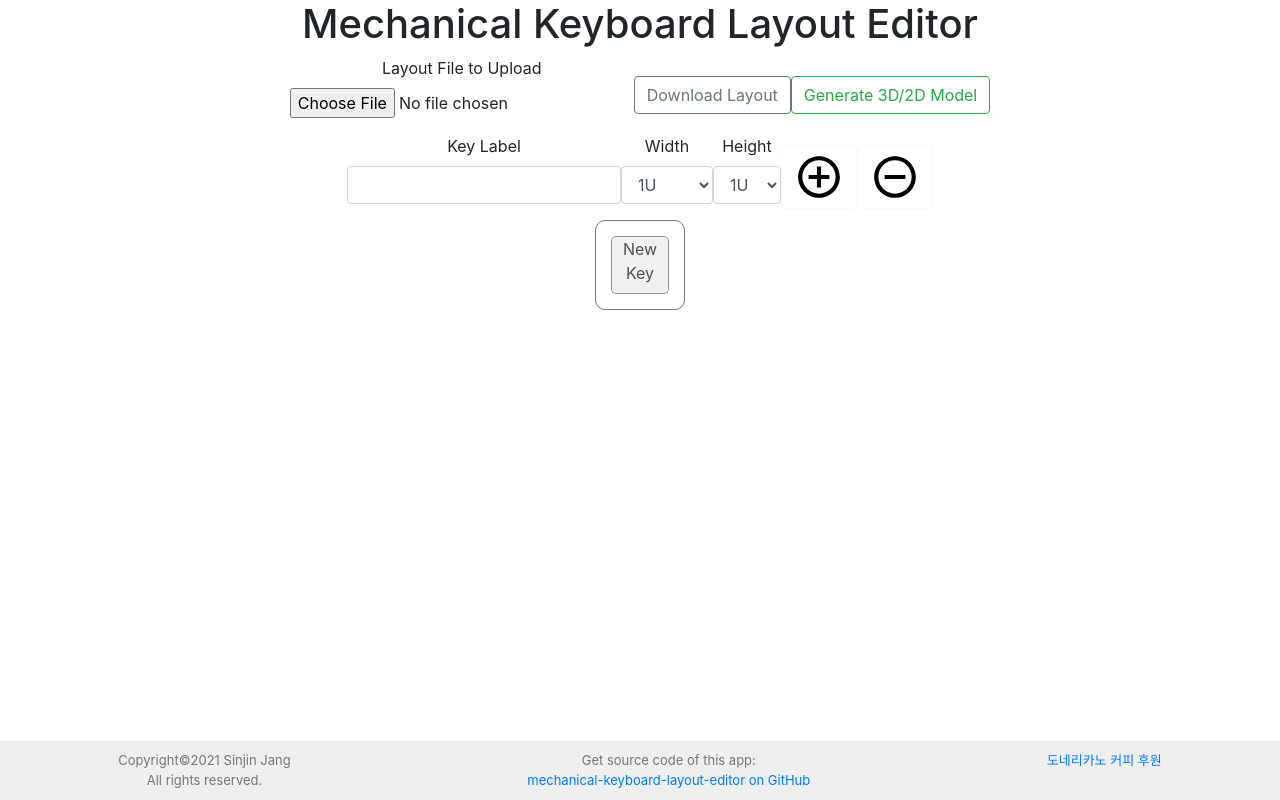
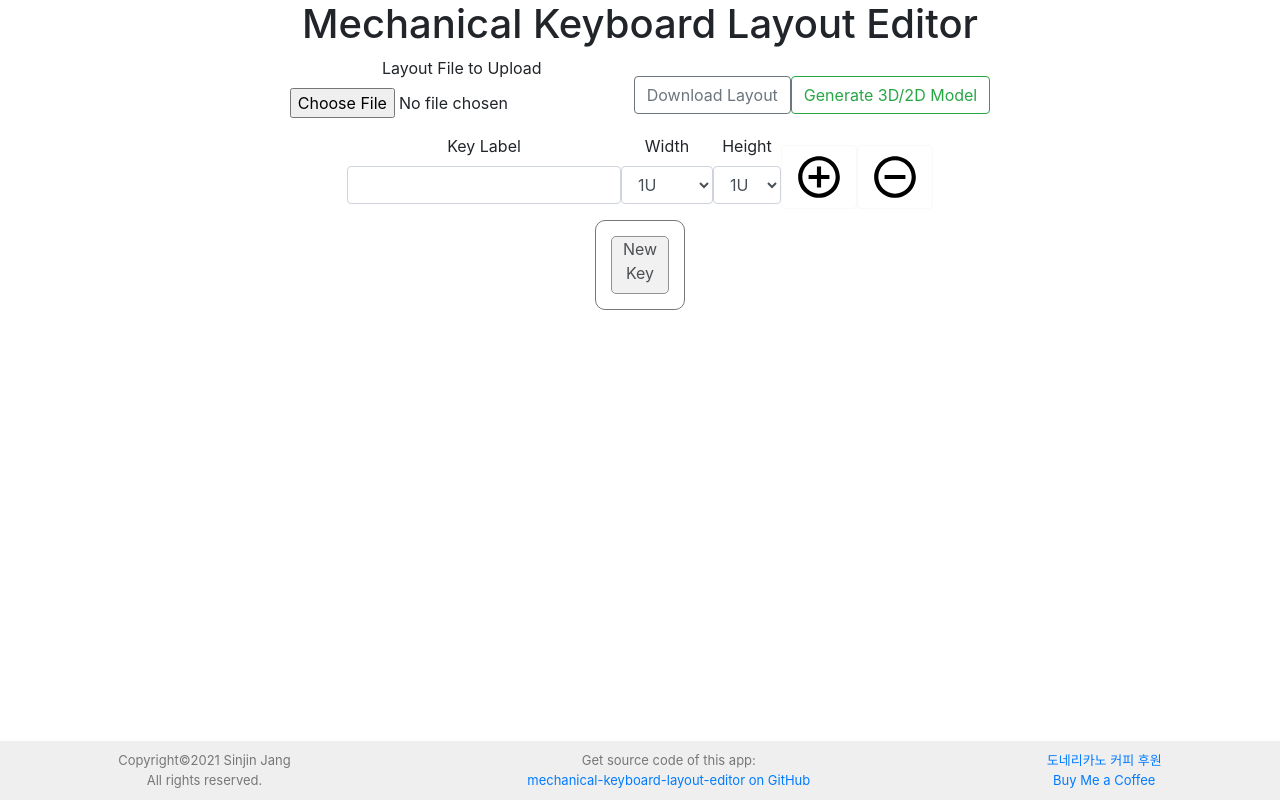
Before and after one commit to SinjinJang/mechanical-keyboard-layout-editor, a React (Create React App) app: page / in a window 1280 px wide. Built offline with nearby package versions, Linux system fonts and the light colour scheme.

Commit message:
풋터에 buy me a coffee 링크 추가

```diff
--- a/src/components/Footer.js
+++ b/src/components/Footer.js
@@ -12,7 +12,8 @@ function Footer() {
         <a href='https://github.com/SinjinJang/mechanical-keyboard-layout-editor' target='_blank'>mechanical-keyboard-layout-editor on GitHub</a>
       </div>
       <div className='footer__item'>
-        <a href='https://donaricano.com/mypage/1722367584_zHWZl2' target='_blank'>도네리카노 커피 후원</a>
+        <a href='https://donaricano.com/mypage/1722367584_zHWZl2' target='_blank'>도네리카노 커피 후원</a><br />
+        <a href='https://www.buymeacoffee.com/sinjin0' target='_blank'>Buy Me a Coffee</a>
       </div>
     </div>
   );
```
